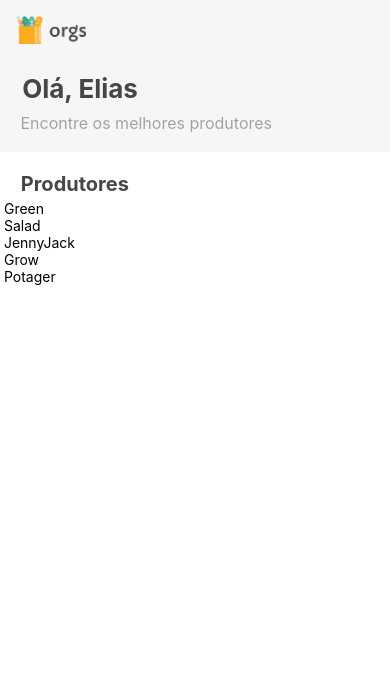
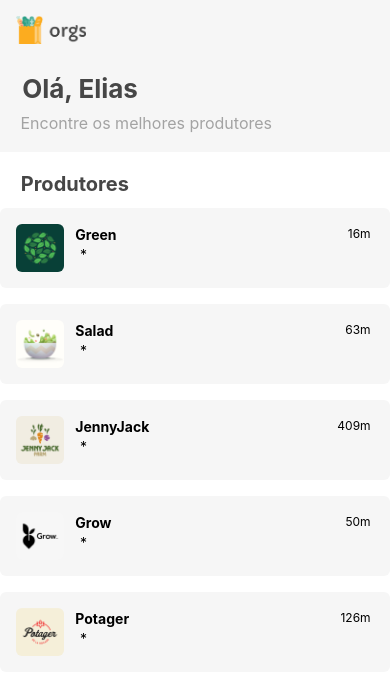
Before and after one commit to eliassouza93/hooks-ReactNative, a React Native app: screen / in a window 390 px wide. Shown: the top 694 px of the page. Built offline with nearby package versions, Linux system fonts and the light colour scheme.

Commit message:
'colocandoEstrelas'

```diff
--- a/src/componentes/Estrelas.js
+++ b/src/componentes/Estrelas.js
@@ -1,8 +1,12 @@
+import { Text } from "react-native";
 
 
 export default function Estrelas({ quantidade: quantidadeAntiga, editavel = false,
     grande = false }) {
     return (
-        <></>
+        <>
+            <Text>  *</Text>
+
+        </>
     )
 }
--- a/src/telas/home/componentes/Produtor.js
+++ b/src/telas/home/componentes/Produtor.js
@@ -1,10 +1,54 @@
-import { View } from "react-native/types";
-
+import { Text, View, Image, StyleSheet } from 'react-native'
+import Estrelas from '../../../componentes/Estrelas'
 
 export default function Produtor({ nome, imagem, distancia, estrelas }) {
     return (
-        <View>
-
+        <View style={estilos.cartao}>
+            <Image style={estilos.imagem} source={imagem} accessibilityLabel={nome} />
+            <View style={estilos.info}>
+                <View>
+                    <Text style={estilos.nome}> {nome} </Text>
+                    <Estrelas />
+                </View>
+                <Text style={estilos.distancia} > {distancia} </Text>
+            </View>
         </View>
     )
 }
+
+const estilos = StyleSheet.create({
+    cartao: {
+        backgroundColor: '#f6f6f6',
+        marginVertical: 8,
+        mareginHorizontal: 16,
+        borderRadius: 6,
+        flexDirection: 'row',
+        //android
+        elevation: 4,
+    },
+    imagem: {
+        width: 48,
+        height: 48,
+        borderRadius: 6,
+        marginVertical: 16,
+        marginLeft: 16
+    },
+    info: {
+        flex: 1,
+        flexDirection: 'row',
+        justifyContent: 'space-between',
+        marginLeft: 8,
+        marginVertical: 16,
+        marginRight: 16
+
+    },
+    nome: {
+        fontSize: 14,
+        lineHeight: 22,
+        fontWeight: 'bold'
+    },
+    distancia: {
+        fontSize: 12,
+        lineHeight: 19
+    }
+})
--- a/src/telas/home/componentes/Produtores.js
+++ b/src/telas/home/componentes/Produtores.js
@@ -1,6 +1,8 @@
 import { useEffect, useState } from "react";
 import { FlatList, Text, StyleSheet } from "react-native";
 import { carregaProdutores } from "../../../servicos/carregaDados";
+import Produtor from "./Produtor";
+
 
 export default function Produtores({ topo: Topo }) {
     const [titulo, setTitulo] = useState('')
@@ -18,21 +20,23 @@ export default function Produtores({ topo: Topo }) {
         return (
             <>
                 <Topo />
-                <Text style={estilos.tituloS}> {titulo} </Text>
+                <Text style={estilos.titulo} > {titulo} </Text>
             </>
         )
     }
 
     return (
-        <FlatList data={lista}
-            renderItem={({ item: { nome } }) => <Text> {nome} </Text>}
+        <FlatList
+            data={lista}
+            renderItem={({ item  }) => <Produtor {...item} />}
             keyExtractor={({ nome }) => nome}
             ListHeaderComponent={topoLista} />
 
     )
 }
+
 const estilos = StyleSheet.create({
-    tituloS: {
+    titulo: {
         fontSize: 20,
         lineHeight: 32,
         marginHorizontal: 16,
```
